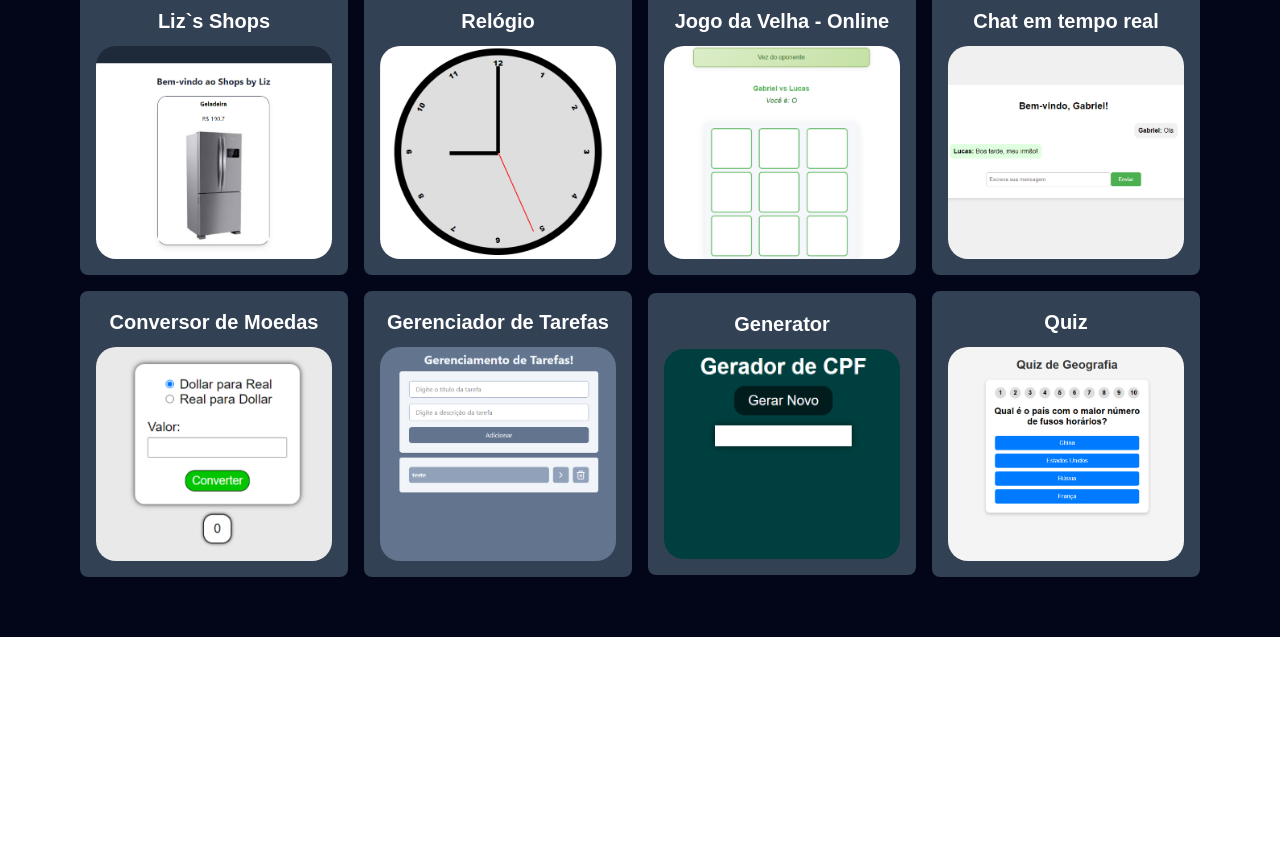
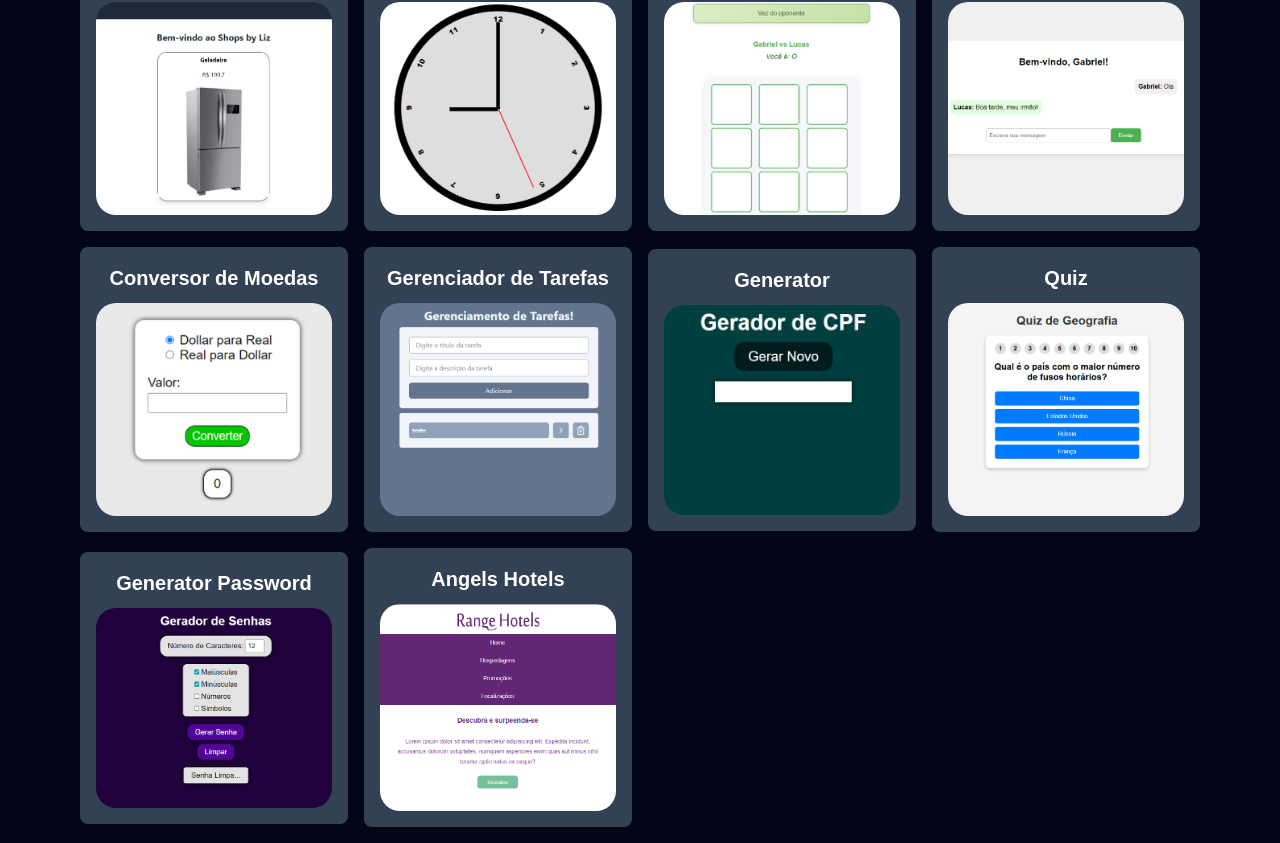
Before and after one commit to GabrielLNascimento/portifolio, a React (Vite) app: page /projects in a window 1280 px wide. Shown: the part 163-1006 px from the top of the page. Before the commit the page ends 800 px from the top, so only its background shows below. Built offline with nearby package versions, Linux system fonts and the light colour scheme.

Commit message:
new projects generator pass and range hotels

```diff
--- a/src/pages/Projects.jsx
+++ b/src/pages/Projects.jsx
@@ -2,11 +2,13 @@ import './css/Projects.css'; // Importando o arquivo CSS
 import clockImage from '/assets/img/clock.png';
 import convertImage from '/assets/img/conversorMoedas.png';
 import gerenciadorImage from '/assets/img/gerenciadortarefas.png';
-import geradorcpf from '/assets/img/geradorcpf.png'
+import geradorcpf from '/assets/img/geradorcpf.png';
 import quiz from '/assets/img/quiz.png';
 import jogovelha from '/assets/img/jogo-velha.png';
 import lizShops from '/assets/img/liz-shops.png';
 import chatreal from '/assets/img/chat-real.png';
+import geradorsenha from '/assets/img/geradorsenha.png';
+import rangehotels from '/assets/img/range-hotels.png';
 
 const Projects = () => {
     return (
@@ -103,6 +105,31 @@ const Projects = () => {
                     <img src={quiz} alt="quiz" className="project-img" />
                 </div>
             </a>
+
+            <a href="https://gerador-senhas-omega.vercel.app/" target="_blank">
+                <div className="project-item">
+                    <span className="project-title">Generator Password</span>
+                    <img
+                        src={geradorsenha}
+                        alt="gerador de senha"
+                        className="project-img"
+                    />
+                </div>
+            </a>
+
+            <a
+                href="https://gabriellnascimento.github.io/angels-hotels/index.html"
+                target="_blank"
+            >
+                <div className="project-item">
+                    <span className="project-title">Angels Hotels</span>
+                    <img
+                        src={rangehotels}
+                        alt="angels hotels"
+                        className="project-img"
+                    />
+                </div>
+            </a>
         </div>
     );
 };
```
Also changed, not shown: public/assets/img/geradorsenha.png (added), public/assets/img/range-hotels.png (added).
